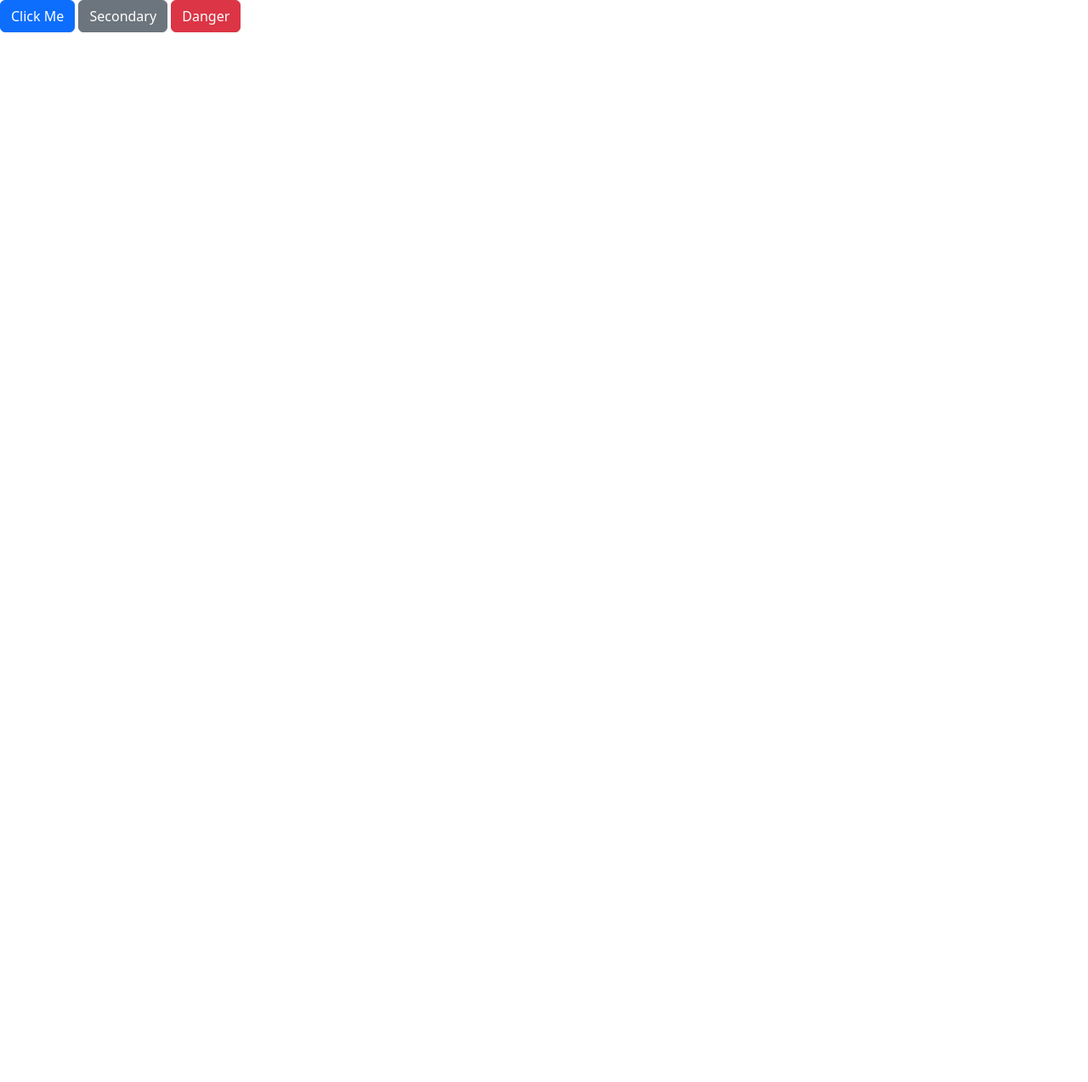
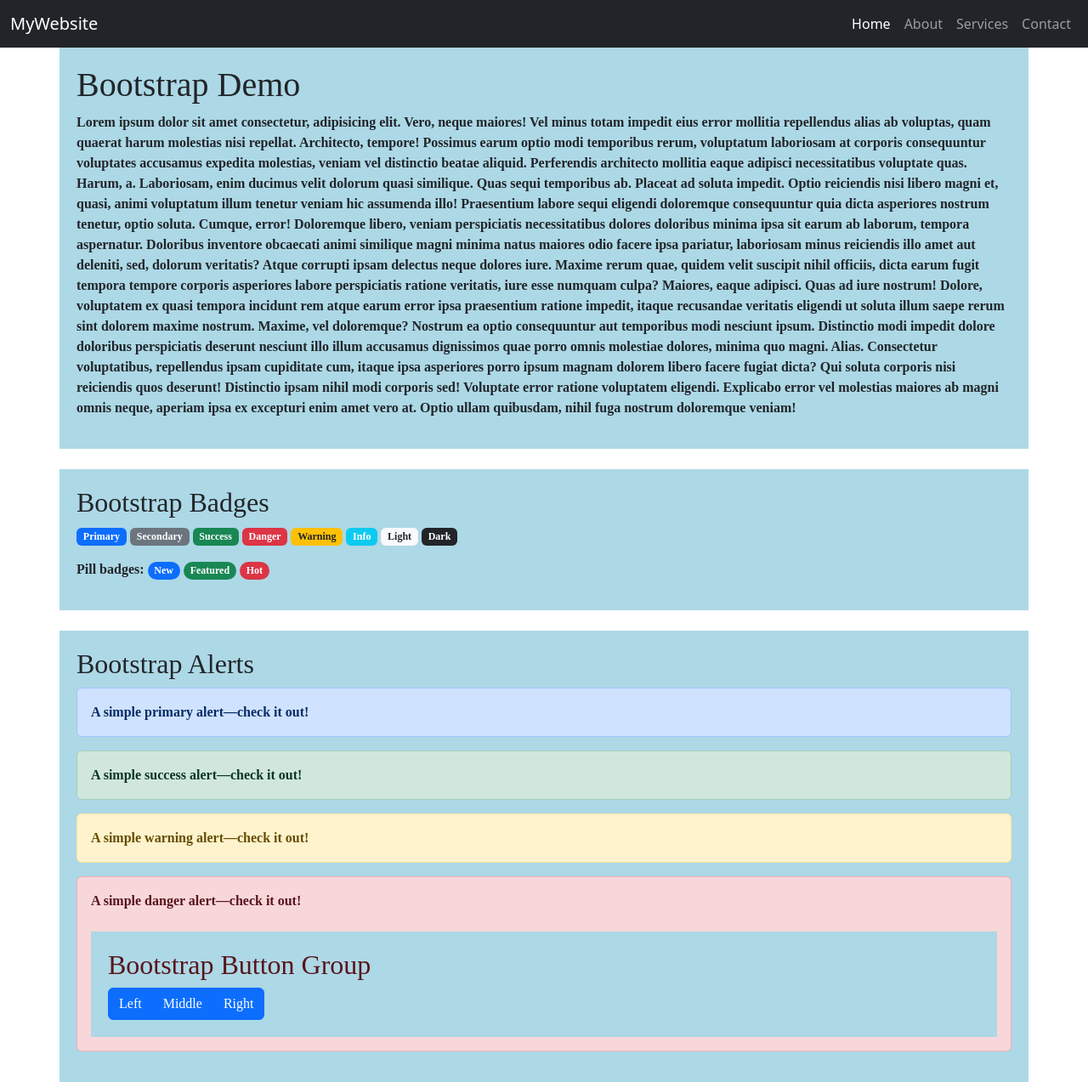
Before and after one commit to ayushzDevs/Web_Dev, a plain HTML site: page bootstrap/index.html in a window 1280 px wide. Shown: the whole page at 85% size. Before the commit the page ends 800 px from the top, so only its background shows below. Drawn offline with nearby package versions, Linux system fonts and the light colour scheme.

Commit message:
bootstrap

```diff
--- a/bootstrap/index.html
+++ b/bootstrap/index.html
@@ -6,12 +6,90 @@
     <title>Bootstrap</title>
     <link
     href="https://cdn.jsdelivr.net/npm/bootstrap@5.3.8/dist/css/bootstrap.min.css"
-    rel="stylesheet">
+    rel="stylesheet"/>
+    <link rel="stylesheet" href="style.css">
 </head>
 <body>
     <script src="https://cdn.jsdelivr.net/npm/bootstrap@5.3.8/dist/js/bootstrap.bundle.min.js"></script>
-    <button class="btn btn-primary">Click Me</button>
-    <button class="btn btn-secondary">Secondary</button>
-    <button class="btn btn-danger">Danger</button>
+       <nav class="navbar navbar-expand-lg navbar-dark bg-dark">
+        <div class="container-fluid">
+            <a class="navbar-brand" href="#">MyWebsite</a>
+            <button class="navbar-toggler" type="button" data-bs-toggle="collapse" data-bs-target="#navbarNav">
+                <span class="navbar-toggler-icon"></span>
+            </button>
+            <div class="collapse navbar-collapse" id="navbarNav">
+                <ul class="navbar-nav ms-auto">
+                    <li class="nav-item">
+                        <a class="nav-link active" href="#">Home</a>
+                    </li>
+                    <li class="nav-item">
+                        <a class="nav-link" href="#">About</a>
+                    </li>
+                    <li class="nav-item">
+                        <a class="nav-link" href="#">Services</a>
+                    </li>
+                    <li class="nav-item">
+                        <a class="nav-link" href="#">Contact</a>
+                    </li>
+                </ul>
+            </div>
+        </div>
+    </nav>
+
+    <div class="container">
+        <h1>Bootstrap Demo</h1>
+        <p>Lorem ipsum dolor sit amet consectetur, adipisicing elit. Vero, neque maiores! Vel minus totam impedit eius error mollitia repellendus alias ab voluptas, quam quaerat harum molestias nisi repellat. Architecto, tempore!
+        Possimus earum optio modi temporibus rerum, voluptatum laboriosam at corporis consequuntur voluptates accusamus expedita molestias, veniam vel distinctio beatae aliquid. Perferendis architecto mollitia eaque adipisci necessitatibus voluptate quas. Harum, a.
+        Laboriosam, enim ducimus velit dolorum quasi similique. Quas sequi temporibus ab. Placeat ad soluta impedit. Optio reiciendis nisi libero magni et, quasi, animi voluptatum illum tenetur veniam hic assumenda illo!
+        Praesentium labore sequi eligendi doloremque consequuntur quia dicta asperiores nostrum tenetur, optio soluta. Cumque, error! Doloremque libero, veniam perspiciatis necessitatibus dolores doloribus minima ipsa sit earum ab laborum, tempora aspernatur.
+        Doloribus inventore obcaecati animi similique magni minima natus maiores odio facere ipsa pariatur, laboriosam minus reiciendis illo amet aut deleniti, sed, dolorum veritatis? Atque corrupti ipsam delectus neque dolores iure.
+        Maxime rerum quae, quidem velit suscipit nihil officiis, dicta earum fugit tempora tempore corporis asperiores labore perspiciatis ratione veritatis, iure esse numquam culpa? Maiores, eaque adipisci. Quas ad iure nostrum!
+        Dolore, voluptatem ex quasi tempora incidunt rem atque earum error ipsa praesentium ratione impedit, itaque recusandae veritatis eligendi ut soluta illum saepe rerum sint dolorem maxime nostrum. Maxime, vel doloremque?
+        Nostrum ea optio consequuntur aut temporibus modi nesciunt ipsum. Distinctio modi impedit dolore doloribus perspiciatis deserunt nesciunt illo illum accusamus dignissimos quae porro omnis molestiae dolores, minima quo magni. Alias.
+        Consectetur voluptatibus, repellendus ipsam cupiditate cum, itaque ipsa asperiores porro ipsum magnam dolorem libero facere fugiat dicta? Qui soluta corporis nisi reiciendis quos deserunt! Distinctio ipsam nihil modi corporis sed!
+        Voluptate error ratione voluptatem eligendi. Explicabo error vel molestias maiores ab magni omnis neque, aperiam ipsa ex excepturi enim amet vero at. Optio ullam quibusdam, nihil fuga nostrum doloremque veniam!</p>
+    </div>
+    <div class="container mt-4">
+        <h2>Bootstrap Badges</h2>
+        <p>
+            <span class="badge bg-primary">Primary</span>
+            <span class="badge bg-secondary">Secondary</span>
+            <span class="badge bg-success">Success</span>
+            <span class="badge bg-danger">Danger</span>
+            <span class="badge bg-warning text-dark">Warning</span>
+            <span class="badge bg-info">Info</span>
+            <span class="badge bg-light text-dark">Light</span>
+            <span class="badge bg-dark">Dark</span>
+        </p>
+        <p>
+            Pill badges:
+            <span class="badge rounded-pill bg-primary">New</span>
+            <span class="badge rounded-pill bg-success">Featured</span>
+            <span class="badge rounded-pill bg-danger">Hot</span>
+        </p>
+    </div>
+    <div class="container mt-4">
+        <h2>Bootstrap Alerts</h2>
+        <div class="alert alert-primary" role="alert">
+            A simple primary alert—check it out!
+        </div>
+        <div class="alert alert-success" role="alert">
+            A simple success alert—check it out!
+        </div>
+        <div class="alert alert-warning" role="alert">
+            A simple warning alert—check it out!
+        </div>
+        <div class="alert alert-danger" role="alert">
+            A simple danger alert—check it out!
+        <div class="container mt-4">
+            <h2>Bootstrap Button Group</h2>
+            <div class="btn-group" role="group">
+                <button type="button" class="btn btn-primary">Left</button>
+                <button type="button" class="btn btn-primary">Middle</button>
+                <button type="button" class="btn btn-primary">Right</button>
+            </div>
+        </div>
+        </div>
+    </div>
 </body>
 </html>
--- a/bootstrap/style.css
+++ b/bootstrap/style.css
@@ -0,0 +1,6 @@
+.container{
+    background-color: lightblue;
+    padding: 20px;
+    font-weight: 800;
+    font-family: 'Times New Roman', Times, serif;
+}
```
